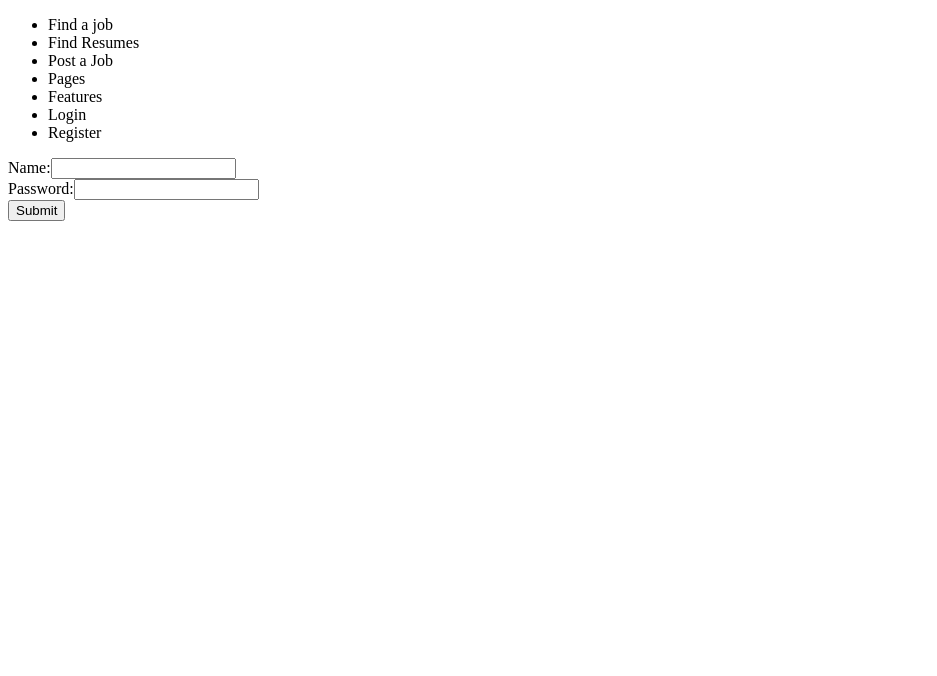
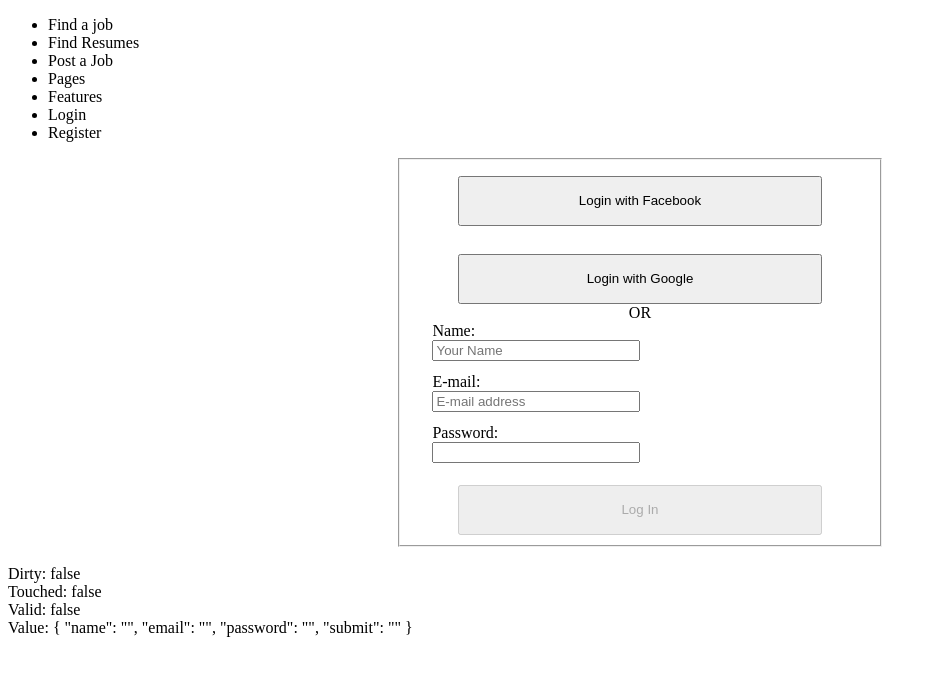
Before and after one commit to Shadow1993/Angular-DoIT-FinalProject-HRApp, an Angular app in the folder JOBPLANET/: page /login in a window 1280 px wide. Shown: the top 676 px of the page, without its empty margins (0-937 px from the left). Built offline with nearby package versions, Linux system fonts and the light colour scheme.

Commit message:
Basic LogInForm created

```diff
--- a/JOBPLANET/src/app/login/login.component.css
+++ b/JOBPLANET/src/app/login/login.component.css
@@ -0,0 +1,32 @@
+form, fieldset{
+    text-align: center;
+    position: relative;
+    width: 60%;
+    margin: 0 auto;
+}
+
+.socialmedia {
+    width: 80%;
+    margin-top: 10px;
+    height: 50px;
+}
+#name, #emailID, #pwd {
+    position: absolute;
+    width: 200px;
+    left: 20px;
+
+}
+label {
+    position: absolute;
+    left: 20px;
+
+}
+.formInput {
+    display: block;
+    position: relative;
+    margin-bottom: 15px;
+}
+.formInput>span {
+    position: absolute;
+    color: red;
+}
--- a/JOBPLANET/src/app/login/login.component.html
+++ b/JOBPLANET/src/app/login/login.component.html
@@ -1,8 +1,75 @@
-<form>
-  <label for='name'>Name:</label>
-  <input type="text" method='GET'>
-  <br>
-  <label for="password">Password:</label>
-  <input type="password" method='GET'><br>
-  <input type="submit" value="Submit">
+<form novalidate (ngSubmit)="save()" [formGroup]="logInForm">
+  <fieldset>
+    <button type="button" class="socialmedia">Login with Facebook</button>
+    <br>
+    <br>
+    <button type="button" class="socialmedia">Login with Google</button>
+    <br>
+    <span> OR </span>
+    <br>
+
+    <!-- separate div for each input element -->
+    <div class="formInput" [ngClass]="{'has-error': (logInForm.get('name').touched || logInForm.get('name').dirty) && !logInForm.get('name').valid } ">
+      <label for="name">Name:</label>
+      <br>
+      <input id="name" type="text" placeholder="Your Name" formControlName="name" method='GET'>
+      <span *ngIf="(logInForm.get('name').touched || logInForm.get('name').dirty) && logInForm.get('name').errors">
+        <span *ngIf="logInForm.get('name').errors.required">
+          Please enter your name!
+        </span>
+        <br>
+
+        <span *ngIf="logInForm.get('name').errors.minlength">
+          Your name must be longer than 3 characters!
+        </span>
+        <br>
+
+      </span>
+    </div>
+    <br>
+    <!-- div for email input element -->
+    <div class="formInput" [ngClass]="{'has-error': (logInForm.get('email').touched || logInForm.get('email').dirty) && !logInForm.get('email').valid } ">
+      <label for="email">E-mail:</label>
+      <br>
+      <input id="emailID" type="email" placeholder="E-mail address" formControlName="email">
+      <span *ngIf="(logInForm.get('email').touched || logInForm.get('email').dirty) && logInForm.get('email').errors">
+        <span *ngIf="logInForm.get('email').errors.required">
+          Please enter your e-mail address!
+        </span>
+
+        <span *ngIf="logInForm.get('email').errors.pattern">
+          Enter a valid e-mail address!
+        </span>
+
+      </span>
+    </div>
+    <br>
+
+    <div class="formInput" [ngClass]="{'has-error': logInForm.get('password').touched || logInForm.get('password').dirty }">
+
+      <label for="password">Password:</label>
+      <br>
+      <input id="pwd" type="password" formControlName="password">
+      <span *ngIf="(logInForm.get('password').touched || logInForm.get('password').dirty) && logInForm.get('password').errors">
+        <span *ngIf="logInForm.get('password').errors.required">
+          Please enter your password!
+        </span>
+        <span *ngIf="logInForm.get('password').errors.minlength">
+          Password is at least 5 characters!
+        </span>
+
+      </span>
+    </div>
+    <br>
+    <span id="login">
+      <button class="socialmedia" type="submit" [disabled]="!logInForm.valid">
+        Log In
+      </button>
+    </span>
+
+  </fieldset>
 </form>
+<br> Dirty: {{ logInForm.dirty }}
+<br> Touched: {{ logInForm.touched }}
+<br> Valid: {{ logInForm.valid}}
+<br> Value: {{ logInForm.value | json }}
--- a/JOBPLANET/src/app/login/login.component.ts
+++ b/JOBPLANET/src/app/login/login.component.ts
@@ -1,4 +1,6 @@
 import { Component, OnInit } from '@angular/core';
+import { FormGroup, FormBuilder, Validators } from '@angular/forms';
+import { UsersComponent } from '../users/users.component';
 
 @Component({
   selector: 'app-login',
@@ -6,10 +8,34 @@
   styleUrls: ['./login.component.css']
 })
 export class LoginComponent implements OnInit {
+  logInForm: FormGroup;
+  user: UsersComponent = new UsersComponent();
 
-  constructor() { }
+  constructor(private _fb: FormBuilder) {
+
+   }
 
   ngOnInit() {
+    this.logInForm = this._fb.group({
+      // name: { value: 'n/a', disabled: true }, ako hocemo default vrednost i da polje ne bude aktivno ni zahtevano za submit
+      name: ['', [Validators.required, Validators.minLength(3)]],
+      email: ['', [Validators.required, Validators.pattern('[a-z0-9._%+-]+@[a-z0-9.-]+')]],
+      password: ['', [Validators.required, Validators.minLength(5)]],
+      submit: ''
+
+    })
+  }
+  populateTestData(): void {
+    this.logInForm.setValue({
+      name: "Dusica",
+      email: "dsfa@adfsa.com",
+      password: "passdsasds",
+      submit: true
+})
+  }
+  save() {
+    console.log(this.logInForm);
+    console.log('Saved: ' + JSON.stringify(this.logInForm.value));
   }
 
 }
--- a/JOBPLANET/src/app/login/login.module.ts
+++ b/JOBPLANET/src/app/login/login.module.ts
@@ -2,10 +2,12 @@
 import { CommonModule } from '@angular/common';
 import { LoginComponent } from './login.component';
 import { LoginService } from './login.service';
+import { ReactiveFormsModule } from '@angular/forms';
 
 @NgModule({
   imports: [
-    CommonModule
+    CommonModule,
+    ReactiveFormsModule
   ],
   declarations: [LoginComponent],
   providers: [LoginService]
```
